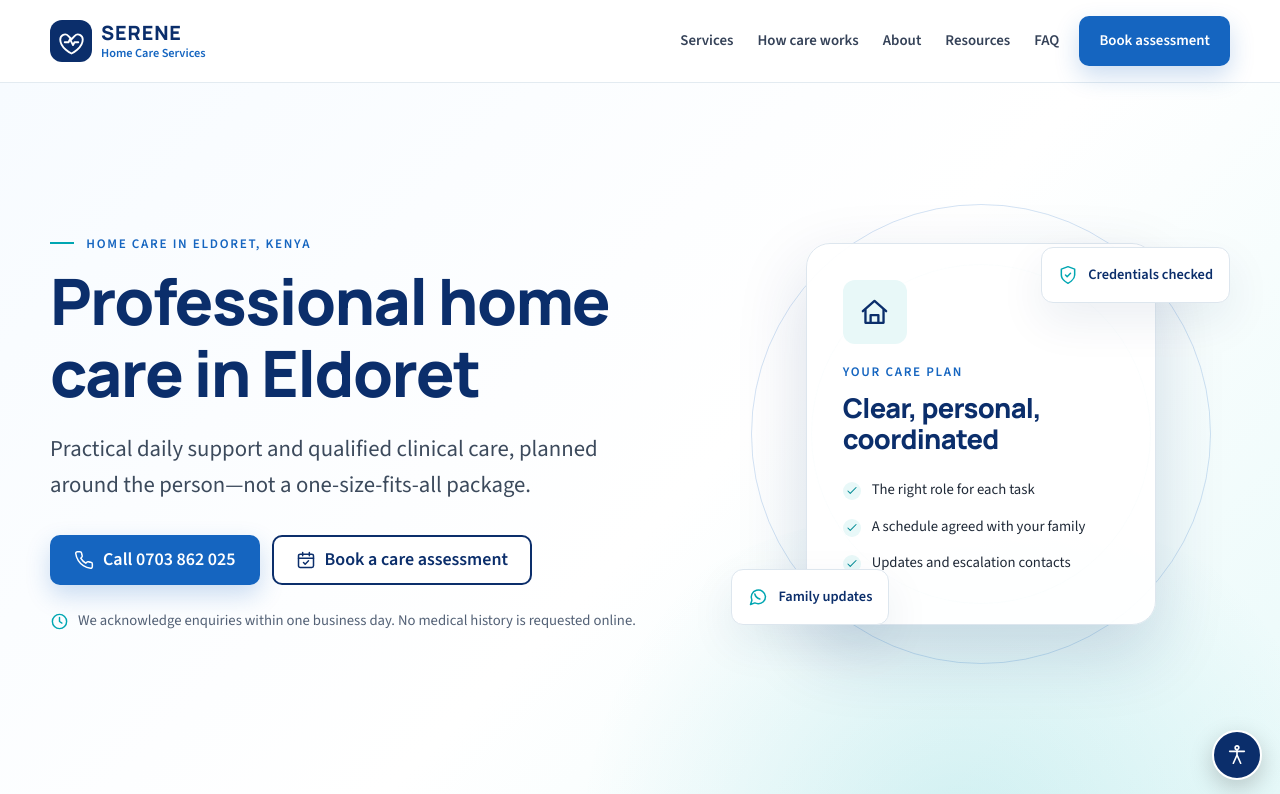
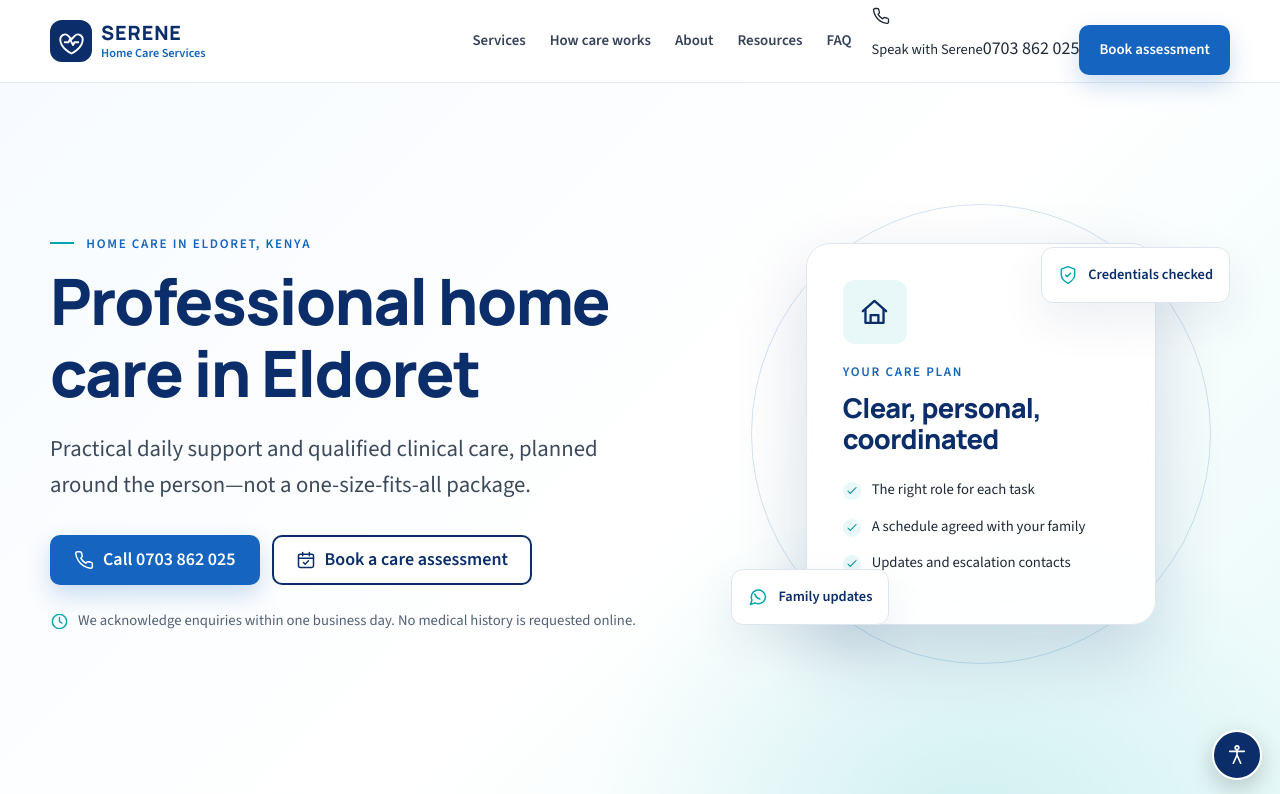
Before and after one commit to Biwotony/serenehomecare, a Next.js app: page / in a window 1280 px wide. Shown: the top 794 px of the page. Built offline with nearby package versions, Linux system fonts and the light colour scheme.

Commit message:
Polish Serene website interface

```diff
--- a/app/components.tsx
+++ b/app/components.tsx
@@ -77,9 +77,15 @@ export function Header() {
             <Icon name="message" size={19} /> WhatsApp
           </a>
         </nav>
-        <Link className="button button-primary header-cta" href="/#assessment">
-          Book assessment
-        </Link>
+        <div className="header-actions">
+          <a className="header-phone" href={`tel:${contact.phoneHref}`} aria-label={`Call Serene on ${contact.phoneDisplay}`}>
+            <span className="header-phone-icon"><Icon name="phone" size={18} /></span>
+            <span><small>Speak with Serene</small>{contact.phoneDisplay}</span>
+          </a>
+          <Link className="button button-primary header-cta" href="/#assessment">
+            Book assessment
+          </Link>
+        </div>
         <button
           className="menu-toggle"
           type="button"
```
